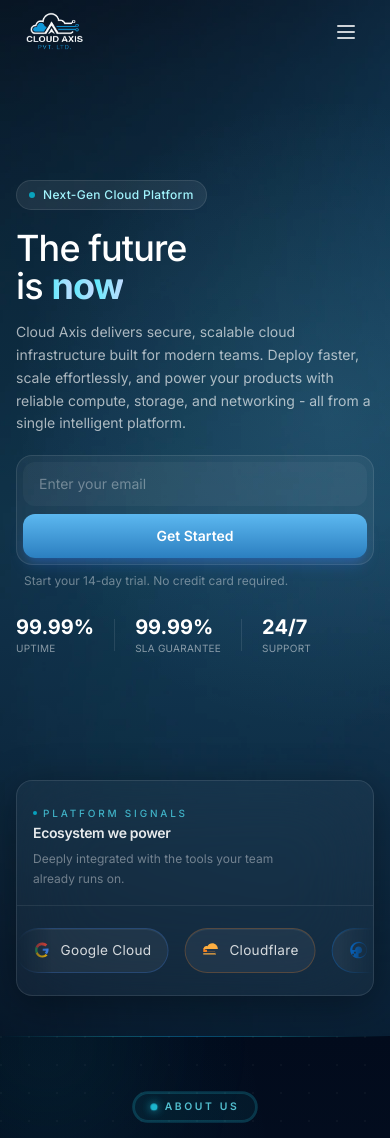
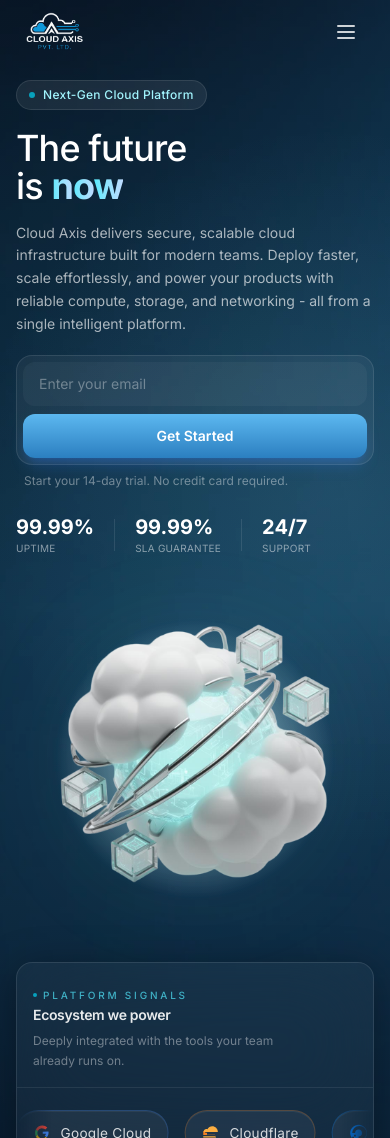
Before and after one commit to pratik-brp/cloud-axis, a React (Vite) app: page / in a window 390 px wide. Shown: the top 1138 px of the page. Built offline with nearby package versions, Linux system fonts and the light colour scheme.

Commit message:
Changed hidden sm:flex to flex in Hero.tsx:274 — the 3D image column now shows on all screen sizes, including mobile.

```diff
--- a/src/components/Hero.tsx
+++ b/src/components/Hero.tsx
@@ -271,7 +271,7 @@ export default function Hero() {
             </div>
 
             {/* Hero image — hidden on small mobile, shown from sm up */}
-            <div className="hidden sm:flex relative items-center justify-center animate-fade-in-scale animate-delay-100">
+            <div className="flex relative items-center justify-center animate-fade-in-scale animate-delay-100">
               <div
                 className="absolute w-[280px] h-[280px] sm:w-[360px] sm:h-[360px] md:w-[440px] md:h-[440px] lg:w-[500px] lg:h-[500px] rounded-full pointer-events-none"
                 style={{ background: 'radial-gradient(circle, rgba(255,255,255,0.85) 0%, rgba(200,235,245,0.35) 40%, rgba(20,70,120,0.05) 70%, transparent 80%)' }}
```
